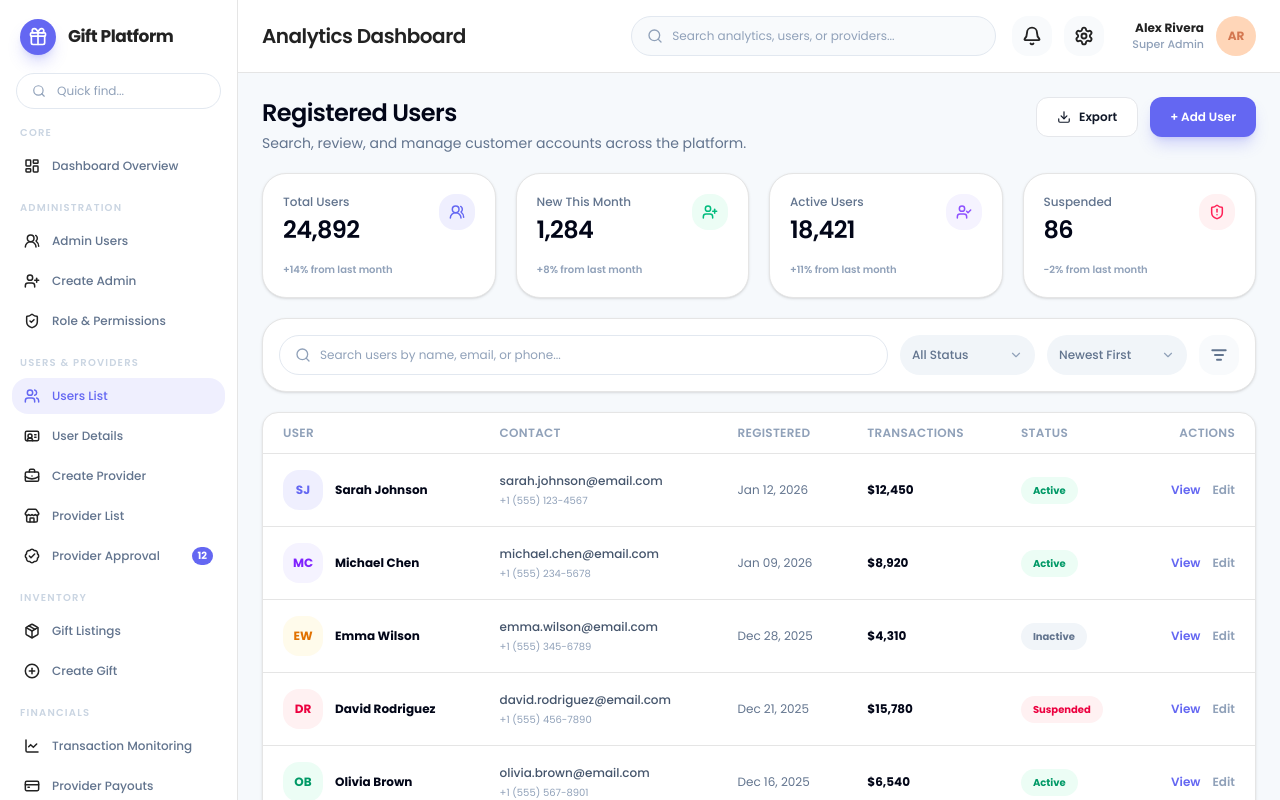
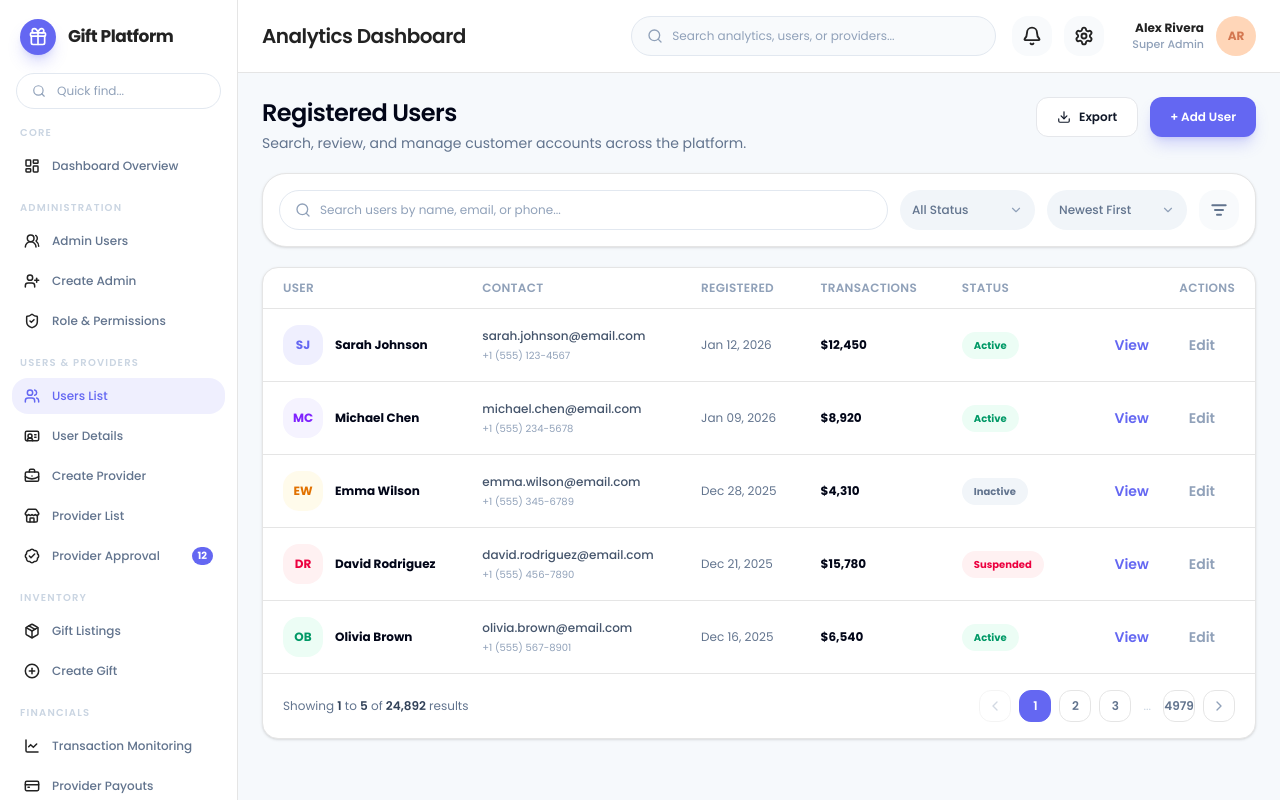
Before and after one commit to Dcodaxproducts/gift-shop, a Next.js app: page /users in a window 1280 px wide. Shown: the top 800 px of the page. Built offline with nearby package versions, Linux system fonts and the light colour scheme.

Commit message:
fixed layout mistakes

```diff
--- /dev/null
+++ b/src/app/users/[id]/page.tsx
@@ -0,0 +1,16 @@
+import type { Metadata } from "next";
+import { DashboardShell } from "@/components/dashboard/dashboard-shell";
+import { UserDetailsPage } from "@/components/pages/user-details";
+import { SITE_NAME } from "@/constants/site";
+
+export const metadata: Metadata = {
+  title: `User Profile | ${SITE_NAME}`,
+};
+
+export default function UserDetails() {
+  return (
+    <DashboardShell>
+      <UserDetailsPage />
+    </DashboardShell>
+  );
+}
--- a/src/components/pages/user-details.tsx
+++ b/src/components/pages/user-details.tsx
@@ -184,7 +184,7 @@ export function UserDetailsPage() {
                 type="button"
                 onClick={() => setActiveTab(tab.id)}
                 className={cn(
-                  "shrink-0 rounded-xl px-4 py-2 text-xs font-bold transition",
+                  "shrink-0 rounded-xl px-4 py-2 text-xs font-semibold transition",
                   activeTab === tab.id ? "bg-primary text-white shadow-lg shadow-primary/20" : "text-slate-500 hover:bg-slate-50 hover:text-slate-950",
                 )}
               >
--- a/src/components/pages/users.tsx
+++ b/src/components/pages/users.tsx
@@ -13,7 +13,7 @@ import {
 import { PageHeader } from "@/components/common/page-header";
 import { DataTable } from "@/components/tables/data-table";
 import { Button } from "@/components/ui/button";
-import { Card, CardContent } from "@/components/ui/card";
+import { Card } from "@/components/ui/card";
 import { Input } from "@/components/ui/input";
 import {
   Select,
@@ -24,20 +24,7 @@ import {
 } from "@/components/ui/select";
 import { TableCell, TableHead } from "@/components/ui/table";
 import { cn } from "@/lib/utils";
-
-const statIconMap = {
-  blue: UsersRound,
-  emerald: UserPlus,
-  purple: UserCheck,
-  rose: ShieldAlert,
-};
-
-const statToneClass = {
-  blue: "bg-primary/10 text-primary",
-  emerald: "bg-emerald-50 text-emerald-500",
-  purple: "bg-violet-50 text-violet-500",
-  rose: "bg-rose-50 text-rose-500",
-};
+import { useRouter } from "next/navigation";
 
 const avatarToneClass: Record<UserTone, string> = {
   blue: "bg-primary/10 text-primary",
@@ -62,33 +49,9 @@ function getInitials(name: string) {
     .toUpperCase();
 }
 
-function UsersStats() {
-  return (
-    <section className="grid gap-5 sm:grid-cols-2 xl:grid-cols-4">
-      {registeredUsersStats.map((stat) => {
-        const Icon = statIconMap[stat.tone];
-
-        return (
-          <Card key={stat.title} className="rounded-2xl border border-border bg-white shadow-sm">
-            <CardContent className="flex items-start justify-between p-5">
-              <div>
-                <p className="text-xs font-medium text-slate-500">{stat.title}</p>
-                <p className="mt-1 text-2xl font-semibold tracking-tight text-slate-950">{stat.value}</p>
-                <p className="mt-4 text-[10px] font-semibold text-slate-400">{stat.change}</p>
-              </div>
-              <span className={cn("flex size-9 items-center justify-center rounded-2xl", statToneClass[stat.tone])}>
-                <Icon className="size-4" strokeWidth={2.25} />
-              </span>
-            </CardContent>
-          </Card>
-        );
-      })}
-    </section>
-  );
-}
-
 export function UsersPage() {
   const [page, setPage] = useState(1);
+  const router = useRouter();
 
   return (
     <div className="space-y-5">
@@ -105,8 +68,6 @@ export function UsersPage() {
           </>
         }
       />
-
-      <UsersStats />
 
       <Card className="rounded-2xl border border-border bg-white p-4 shadow-sm">
         <div className="flex flex-col gap-3 xl:flex-row xl:items-center">
@@ -189,9 +150,9 @@ export function UsersPage() {
               </span>
             </TableCell>
             <TableCell>
-              <div className="flex items-center justify-end gap-3 text-xs font-semibold">
-                <button type="button" className="text-primary transition hover:text-primary/75">View</button>
-                <button type="button" className="text-slate-400 transition hover:text-slate-700">Edit</button>
+              <div className="flex items-center justify-end text-xs">
+                <Button variant="ghost" onClick={() => router.push(`/users/${item.id}`)} type="button" className="text-primary transition hover:text-primary/75">View</Button>
+                <Button variant="ghost" type="button" className="text-slate-400 transition hover:text-slate-700">Edit</Button>
               </div>
             </TableCell>
           </>
--- a/src/components/ui/button.tsx
+++ b/src/components/ui/button.tsx
@@ -9,7 +9,8 @@ const buttonVariants = {
   default:
     "bg-primary text-primary-foreground shadow-lg shadow-primary/25 hover:bg-primary/90",
   outline: "border border-gray-200 bg-white text-gray-900 hover:bg-gray-50",
-  ghost: "text-gray-500 hover:bg-gray-50 hover:text-gray-900",
+  ghost:
+    "h-auto rounded-none px-0 text-gray-500 hover:bg-transparent hover:text-gray-900 hover:underline",
 };
 
 export function Button({
--- a/src/constants/users.ts
+++ b/src/constants/users.ts
@@ -2,6 +2,7 @@ export type RegisteredUserStatus = "Active" | "Inactive" | "Suspended";
 export type UserTone = "blue" | "purple" | "amber" | "emerald" | "rose";
 
 export type RegisteredUser = {
+  id: number;
   name: string;
   email: string;
   phone: string;
@@ -20,6 +21,7 @@ export const registeredUsersStats = [
 
 export const registeredUsers: RegisteredUser[] = [
   {
+    id: 1,
     name: "Sarah Johnson",
     email: "sarah.johnson@email.com",
     phone: "+1 (555) 123-4567",
@@ -29,6 +31,7 @@ export const registeredUsers: RegisteredUser[] = [
     tone: "blue",
   },
   {
+    id: 2,
     name: "Michael Chen",
     email: "michael.chen@email.com",
     phone: "+1 (555) 234-5678",
@@ -38,6 +41,7 @@ export const registeredUsers: RegisteredUser[] = [
     tone: "purple",
   },
   {
+    id: 3,
     name: "Emma Wilson",
     email: "emma.wilson@email.com",
     phone: "+1 (555) 345-6789",
@@ -47,6 +51,7 @@ export const registeredUsers: RegisteredUser[] = [
     tone: "amber",
   },
   {
+    id: 4,
     name: "David Rodriguez",
     email: "david.rodriguez@email.com",
     phone: "+1 (555) 456-7890",
@@ -56,6 +61,7 @@ export const registeredUsers: RegisteredUser[] = [
     tone: "rose",
   },
   {
+    id: 5,
     name: "Olivia Brown",
     email: "olivia.brown@email.com",
     phone: "+1 (555) 567-8901",
```
